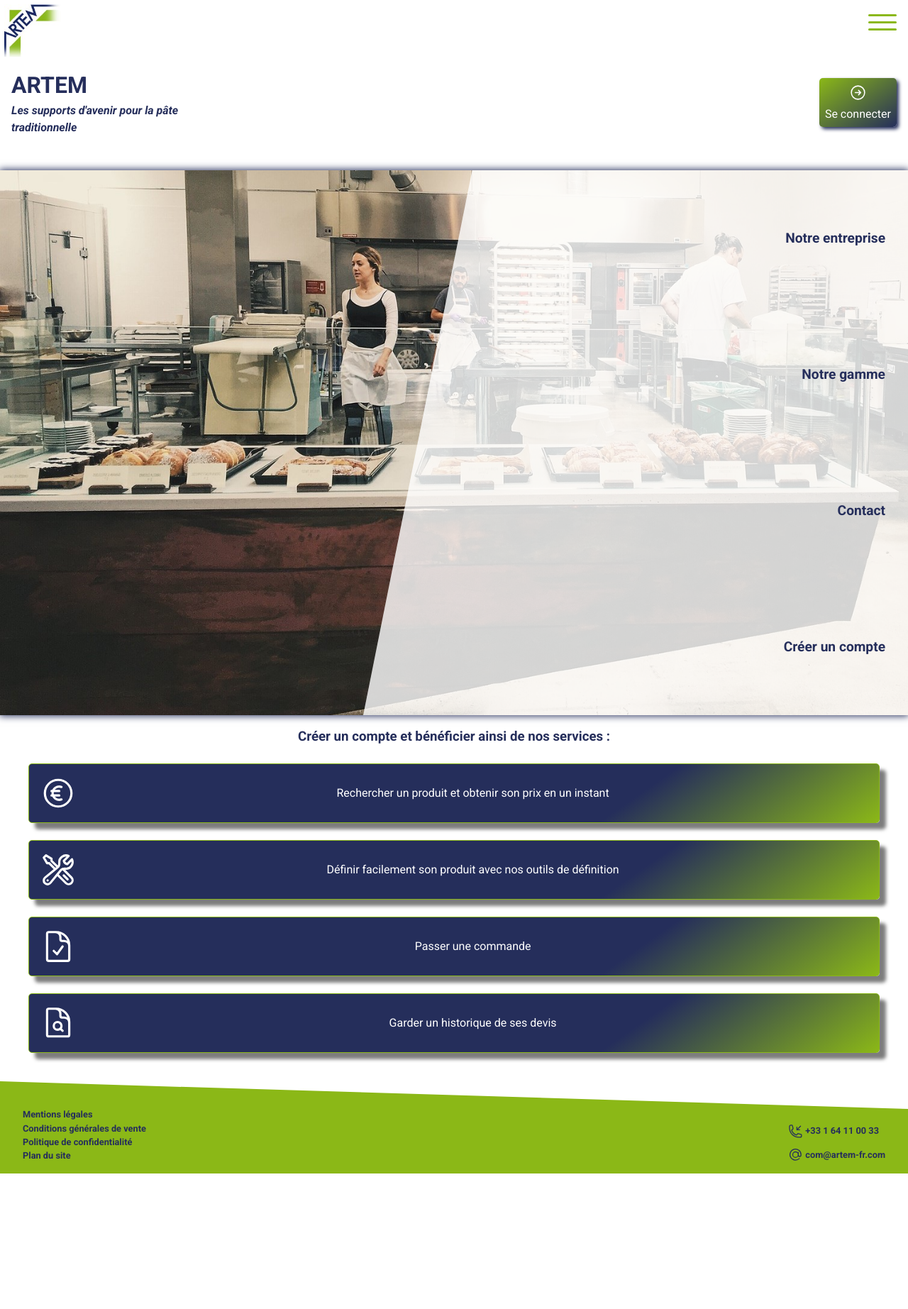
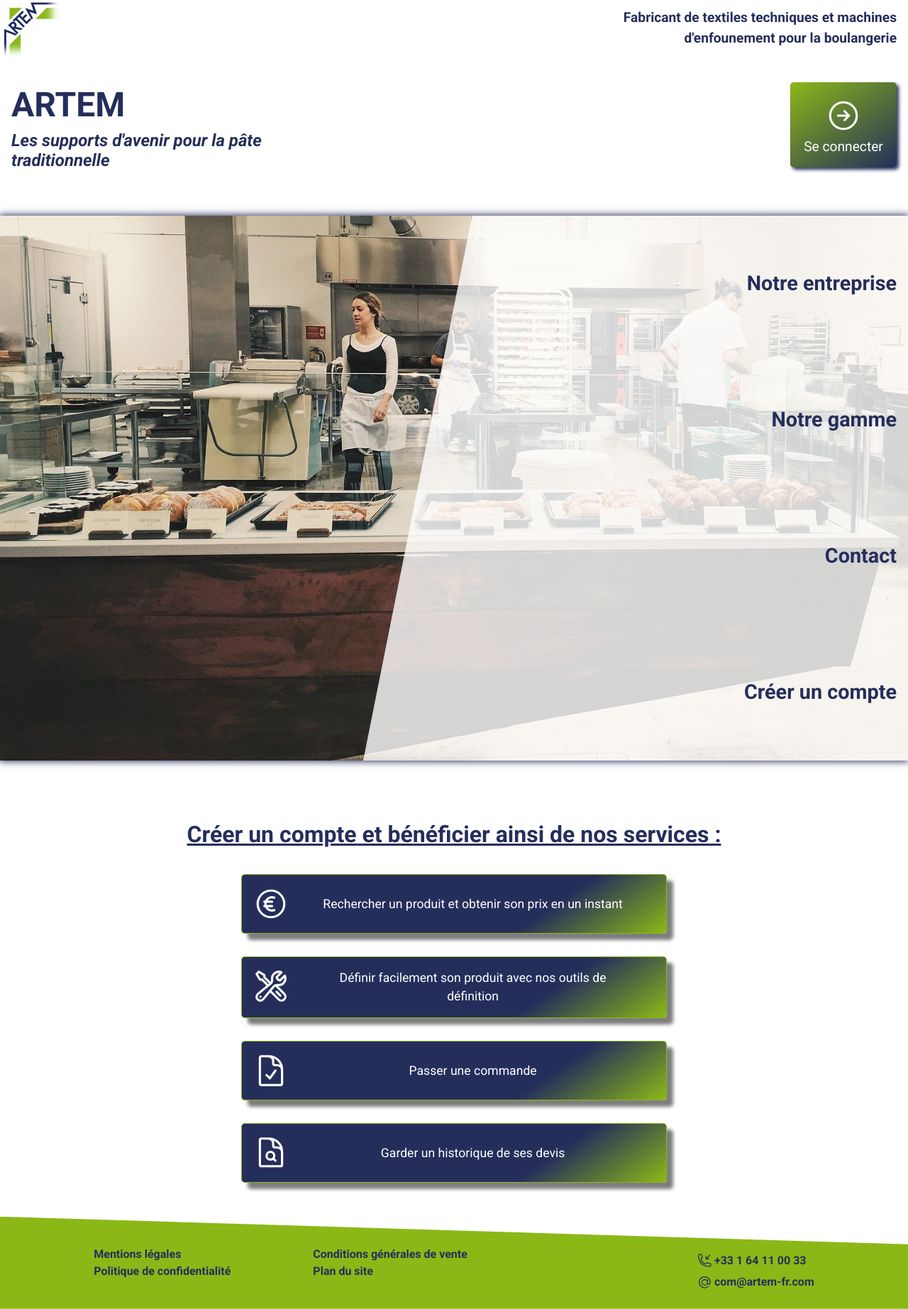
Before and after one commit to Romain-Delchie/artem-website, a React (Vite) app: page / in a window 1280 px wide. Shown: the whole page at 71% size. Before the commit the page ends 1654 px from the top, so only its background shows below. Built offline with nearby package versions, Linux system fonts and the light colour scheme.

Commit message:
style(app): responsive begining

```diff
--- a/src/components/Footer/Footer.jsx
+++ b/src/components/Footer/Footer.jsx
@@ -1,5 +1,5 @@
 import { Link } from 'react-router-dom'
-import artem from './data/artem-data'
+import artem from '/data/artem-data'
 import './Footer.scss'
 
 export default function Footer() {
--- a/src/components/Footer/Footer.scss
+++ b/src/components/Footer/Footer.scss
@@ -8,8 +8,8 @@
     clip-path: polygon(0 0, 100% 30%, 100% 100%, 0% 100%);
     color: var.$secondaryColor;
     font-weight: 700;
-    font-size: 0.8rem;
-    padding: 1rem 2rem;
+    font-size: 0.7rem;
+    padding: 1rem;
 
     &-links {
         list-style: none;
@@ -28,8 +28,9 @@
     &-contact {
         display: flex;
         flex-direction: column;
-        justify-content: end;
-        gap: 0.8rem;
+        justify-content: center;
+        margin-top: 1.5rem;
+        gap: 0.4rem;
 
         &-line {
             display: flex;
@@ -43,3 +44,34 @@
         }
     }
 }
+
+
+@media (min-width:440px) {
+    .footer {
+        justify-content: space-evenly;
+    }
+}
+
+@media (min-width:1100px) {
+    .footer {
+        font-size: 1rem;
+        align-items: center;
+        justify-content: space-around;
+
+
+        &-links {
+            flex-direction: row;
+            flex-wrap: wrap;
+            height: 50%;
+
+
+            & li {
+                width: 50%;
+                display: flex;
+                justify-content: start;
+                align-items: end;
+            }
+        }
+    }
+
+}
--- a/src/components/NavBar/NavBar.jsx
+++ b/src/components/NavBar/NavBar.jsx
@@ -11,6 +11,12 @@
             </div>
             <ul className={`navbar-links ${isBurgerOpen ? "show-navbar" : "hide-navbar"}`}>
                 <li className='navbar-item slideInDown1'>
+                    <Link className='navbar-link' to="/">Se connecter</Link>
+                </li>
+                <li className='navbar-item slideInDown1'>
+                    <Link className='navbar-link' to="/">Créer un compte</Link>
+                </li>
+                <li className='navbar-item slideInDown2'>
                     <Link className='navbar-link' to="/">Nos produits</Link>
                 </li>
                 <li className='navbar-item slideInDown2'>
@@ -26,6 +32,7 @@
             <button onClick={() => setIsBurgerOpen(!isBurgerOpen)} className='navbar-burger'>
                 <span className='burger-line'></span>
             </button>
+            <h2 className='navbar-presentation'>Fabricant de textiles techniques et machines d'enfounement pour la boulangerie</h2>
         </nav >
     )
 }
--- a/src/components/NavBar/Navbar.scss
+++ b/src/components/NavBar/Navbar.scss
@@ -139,3 +139,28 @@
 .show-navbar .slideInDown4 {
     transition: all 0.9s ease-in-out;
 }
+
+.navbar-presentation {
+    display: none;
+}
+
+@media (min-width:801px) {
+    .navbar {
+        align-items: center;
+    }
+
+    .navbar-burger {
+        display: none;
+    }
+
+    .navbar-presentation {
+        display: inline;
+        color: var.$secondaryColor;
+        font-size: 1.2rem;
+        width: 420px;
+        text-align: end;
+        margin-right: 1rem;
+
+    }
+
+}
--- a/src/index.scss
+++ b/src/index.scss
@@ -3,3 +3,11 @@
 * {
     font-family: var.$font;
 }
+
+#root {
+    min-width: 320px;
+    max-width: 1800px;
+    display: flex;
+    flex-direction: column;
+    margin: auto;
+}
--- a/src/pages/Home/Home.scss
+++ b/src/pages/Home/Home.scss
@@ -2,13 +2,32 @@
 
 .hero {
     margin-top: 1rem;
-    width: 100vw;
+    width: 100%;
 
+    &-title-container {
+        display: flex;
+        flex-direction: column;
+        padding: 0 1rem;
+
+    }
+
+    &-title,
+    &-subtitle {
+        color: var.$secondaryColor;
+    }
+
+    &-subtitle {
+        width: 92%;
+        font-style: italic;
+        font-size: 1rem;
+        line-height: 19px;
+    }
 
     &-header {
         display: flex;
         justify-content: space-between;
         align-items: center;
+        margin: 2rem 0;
 
         &-btn {
             margin: auto;
@@ -16,6 +35,8 @@
             padding: 0.5rem;
             color: white;
             border: none;
+            text-align: center;
+            font-size: 0.8rem;
             cursor: pointer;
             transition: all 0.3s ease-in-out;
             display: flex;
@@ -28,14 +49,14 @@
             box-shadow: 3px 3px 5px var.$secondaryColor,
                 -3px -3px 5px #ffffff;
 
-            &-label {
-                padding: 0.5rem;
-
+            & svg {
+                height: 25px;
+                margin-bottom: 0.2rem;
             }
 
-            & svg {
-                height: 25px;
-                margin-bottom: 0.5rem;
+            & p {
+                margin-top: 0.5rem;
+                line-height: 14px;
             }
 
             &:hover {
@@ -47,36 +68,10 @@
         }
     }
 
-    &-title-container {
-        display: flex;
-        flex-direction: column;
-        padding: 0 1rem;
-
-
-    }
-
-    &-title,
-    &-subtitle {
-        color: var.$secondaryColor;
-    }
-
-    &-subtitle {
-        width: 80%;
-        font-style: italic;
-        font-size: 1rem;
-    }
-
-    &-description-container {
-        padding: 1rem;
-        text-align: center;
-        color: var.$secondaryColor;
-    }
-
-
 
     &-button-container {
         box-shadow: 0px 0px 10px 1px var.$secondaryColor;
-        margin-top: 3rem;
+        margin: 4rem 0;
         display: flex;
         flex-direction: column;
         width: 100%;
@@ -85,30 +80,15 @@
         background: url(/images/boulangegrand-inverse.jpg) center/cover no-repeat;
     }
 
-    &-description {
-        height: 250px;
-        background: url(/images/MP.jpg) center/cover no-repeat;
-
-        &-title {
-            margin: 2rem 0;
-            text-align: left;
-        }
-
-        &-product {
-            width: 80%;
-            height: 20%;
-            background-color: rgba(255, 255, 255, 0.801);
-        }
-    }
 
     &-button {
         display: flex;
         justify-content: end;
         align-items: center;
         border: none;
-        font-size: 1.2rem;
+        font-size: 1rem;
         width: 60%;
-        padding-right: 2rem;
+        padding-right: 1rem;
         height: 25%;
         background-color: rgba(255, 255, 255, 0.801);
         color: var.$secondaryColor;
@@ -148,12 +128,39 @@
         }
     }
 
+    &-description-container {
+        padding: 1rem;
+        text-align: center;
+        color: var.$secondaryColor;
+
+        & h3 {
+            text-decoration: underline;
+            margin-bottom: 2rem;
+        }
+    }
+
+    &-description {
+        height: 250px;
+        background: url(/images/MP.jpg) center/cover no-repeat;
+
+        &-title {
+            margin: 2rem 0;
+            text-align: left;
+        }
+
+        &-product {
+            width: 80%;
+            height: 20%;
+            background-color: rgba(255, 255, 255, 0.801);
+        }
+    }
+
     &-service {
         display: flex;
         border: #8bb817 1px solid;
         border-radius: 5px;
         gap: 0.2rem;
-        margin: 1.5rem;
+        margin: 1rem 1rem;
         padding: 1rem;
         background: linear-gradient(145deg, var.$secondaryColor 70%, var.$primaryColor);
         color: white;
@@ -168,6 +175,85 @@
         & p {
             width: 80%;
             margin: auto;
+            font-size: 0.8rem;
         }
     }
 }
+
+
+
+@media (min-width:600px) {
+    .hero {
+        &-header-btn {
+            width: 150px;
+            height: 80px;
+            font-size: 1.2rem;
+
+            & svg {
+                height: 30px;
+            }
+        }
+
+        &-button {
+            font-size: 1.3rem;
+        }
+
+        &-service {
+            width: 80%;
+            margin: 2rem auto;
+
+            & p {
+                font-size: 1.1rem;
+            }
+        }
+
+    }
+
+}
+
+@media (min-width:850px) {
+    .hero {
+        &-title {
+            font-size: 3rem;
+        }
+
+        &-subtitle {
+            font-size: 1.5rem;
+            line-height: 28px;
+        }
+
+        &-header-btn {
+            width: 150px;
+            height: 120px;
+            font-size: 1.2rem;
+
+            & svg {
+                height: 50px;
+            }
+        }
+
+        &-button {
+            font-size: 1.8rem;
+        }
+
+        &-description-container h3 {
+            font-size: 2rem;
+        }
+
+        &-service {
+            width: 600px;
+
+            & p {
+                font-size: 1.1rem;
+            }
+        }
+    }
+}
+
+@media (min-width:1025px) {
+    /* big landscape tablets, laptops, and desktops */
+}
+
+@media (min-width:1281px) {
+    /* hi-res laptops and desktops */
+}
```
Also changed, not shown: data/artem-data.jsx (renamed from src/components/Footer/data/artem-data.jsx).
